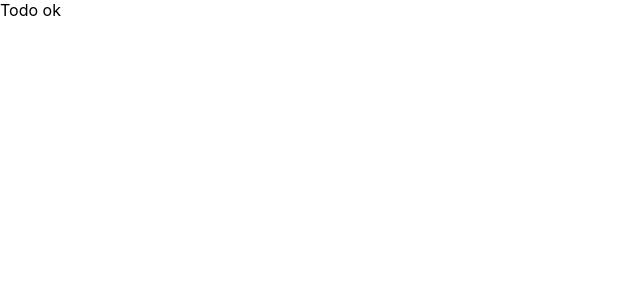
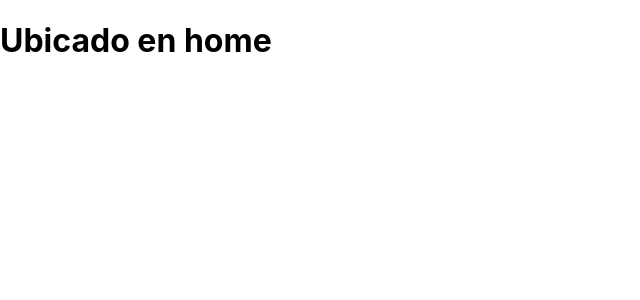
Before and after one commit to JassanBraian/cobranzas-front, a React (Create React App) app: page / in a window 1280 px wide. Shown: the top 300 px of the page, without its empty margins (0-640 px from the left). Built offline with nearby package versions, Linux system fonts and the light colour scheme; the HTML template or start-up script is replaced by a standard one.

Commit message:
Carrera context in progress

```diff
--- a/package.json
+++ b/package.json
@@ -8,6 +8,7 @@
     "@testing-library/user-event": "^13.5.0",
     "react": "^18.2.0",
     "react-dom": "^18.2.0",
+    "react-router-dom": "^6.4.4",
     "react-scripts": "5.0.1",
     "web-vitals": "^2.1.4"
   },
--- a/src/App.jsx
+++ b/src/App.jsx
@@ -1,10 +1,19 @@
+import { BrowserRouter as Router, Routes, Route } from 'react-router-dom';
 import './App.css';
+import ParentContext from './context/ParentContext';
+import Home from './pages/Home';
 
 function App() {
   return (
-    <div>
-      Todo ok
-    </div>
+    <>
+      <ParentContext>
+        <Router>
+          <Routes>
+            <Route path='/' element={<Home />} />
+          </Routes>
+        </Router>
+      </ParentContext>
+    </>
   );
 }
 
--- /dev/null
+++ b/src/context/ParentContext.jsx
@@ -0,0 +1,12 @@
+import React from 'react';
+import CarrerasProvider from './carrera/CarrerasProvider';
+
+const ParentContext = ({ children }) => {
+    return (
+        <CarrerasProvider>
+            {children}
+        </CarrerasProvider>
+    );
+};
+
+export default ParentContext;
--- /dev/null
+++ b/src/context/carrera/CarrerasContext.jsx
@@ -0,0 +1,5 @@
+import { createContext } from "react";
+
+const CarreraContext = createContext();
+
+export default CarreraContext;
--- /dev/null
+++ b/src/context/carrera/CarrerasProvider.jsx
@@ -0,0 +1,32 @@
+import { useState } from 'react';
+import CarrerasContext from './CarrerasContext';
+
+const CarrerasProvider = ({ children }) => {
+
+    const initialValue = {
+        carreras: [],
+        currentCarrera: {}
+    };
+
+    const [values, setValues] = useState(initialValue);
+
+    const getCarreras = async () => {
+        try {
+            //trabajar con json server... por el momento. Luego axios para con .net si es que es posible
+            setValues({...values, carreras: []})
+        } catch (error) {
+            throw error;
+        }
+    }
+
+    return (
+        <CarrerasContext.Provider value={{
+            ...values,
+            getCarreras,
+        }}>
+            {children}
+        </CarrerasContext.Provider>
+    );
+};
+
+export default CarrerasProvider;
--- /dev/null
+++ b/src/pages/Home.jsx
@@ -0,0 +1,11 @@
+import React from 'react';
+
+const Home = () => {
+    return (
+        <div>
+            <h1>Ubicado en home</h1>
+        </div>
+    );
+};
+
+export default Home;
```
Also changed, not shown: 1 other file (tests, documents, lock files or other folders).
